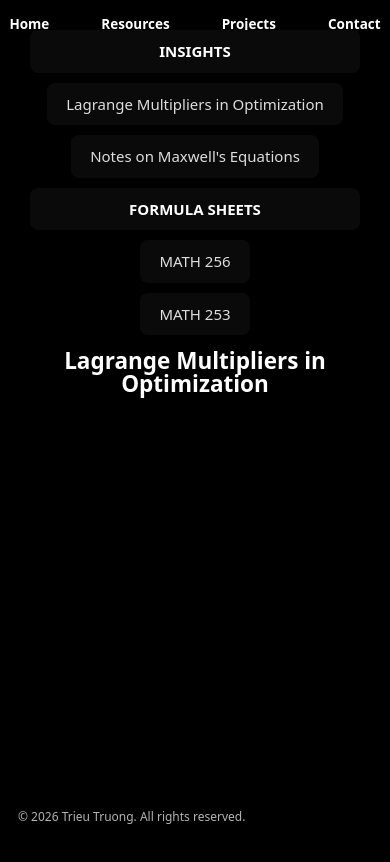
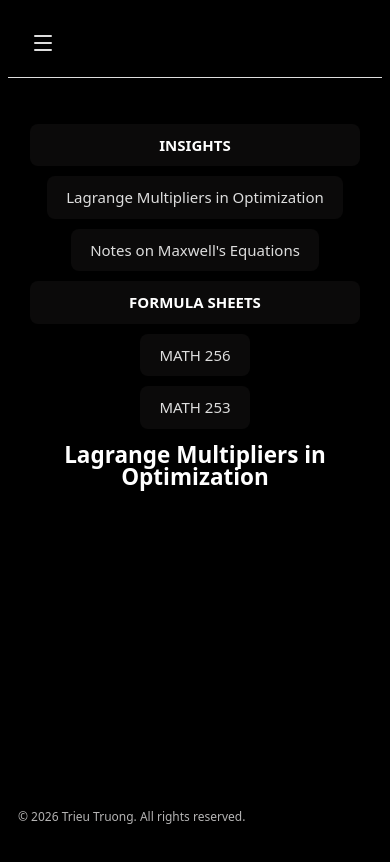
Before and after one commit to ttrieu2025/personal-website, a React (Vite) app: page /Resources in a window 390 px wide. Shown: the top 862 px of the page. Built offline with nearby package versions, Linux system fonts and the light colour scheme.

Commit message:
fix: formating and layout for mobile version

```diff
--- a/package.json
+++ b/package.json
@@ -16,7 +16,9 @@
     "@react-pdf/renderer": "^4.3.1",
     "@tailwindcss/postcss": "^4.1.18",
     "@tailwindcss/vite": "^4.1.18",
+    "@tailwindplus/elements": "^1.0.22",
     "@types/react-latex": "^2.0.3",
+    "lucide-react": "^0.562.0",
     "motion": "^12.23.26",
     "react": "^19.2.0",
     "react-dom": "^19.2.0",
--- a/src/App.css
+++ b/src/App.css
@@ -311,3 +311,18 @@ button-fake {
     font-size: 0.9rem;
   }
 }
+
+.hamburger {
+  display: none; /* Hidden on desktop */
+  background: none;
+  border: none;
+  cursor: pointer;
+  padding: 0.5rem;
+  z-index: 1001;
+}
+
+@media (max-width: 768px) {
+  .hamburger {
+    display: block; /* Shows on mobile */
+  }
+}
--- a/src/App.jsx
+++ b/src/App.jsx
@@ -1,5 +1,7 @@
 import './App.css'
 import { Routes, Route, Link } from 'react-router-dom'
+import { useState } from 'react'
+import { Menu, X } from 'lucide-react'
 
 import Home from './Pages/Home'
 import Resources from './Pages/Resources'
@@ -7,47 +9,101 @@ import Projects from './Pages/Projects'
 import Contact from './Pages/Contact'
 
 function App() {
+  const [isMenuOpen, setIsMenuOpen] = useState(false)
+
+  const toggleMenu = () => {
+    console.log('Toggle clicked, current state:', isMenuOpen)
+    setIsMenuOpen(!isMenuOpen)
+  }
+
+  const closeMenu = () => {
+    console.log('Close menu called')
+    setIsMenuOpen(false)
+  }
+
+  console.log('Current menu state:', isMenuOpen)
+
   return (
     <>
-      <header className="header" >
+<header className="header z-10 shadow-md bg-white gap ">
+  <div className="container mx-auto flex justify-between items-center p-4 border-b">
 
-        <nav className="nav-bar">
-          <Link to="/">
-          <a> Home </a>
+    {/* Hamburger button: visible only on mobile */}
+    <button
+      className="hamburger md:hidden p-2 border rounded"
+      onClick={toggleMenu}
+      aria-label="Toggle menu"
+    >
+      {isMenuOpen ? <X size={24} /> : <Menu size={24} />}
+    </button>
+
+    {/* Desktop: Left-side navigation links */}
+    <nav className="hidden md:flex md:space-x-4">
+      <Link to="/" className="px-4 py-2 ">
+        Home
       </Link>
+      <Link to="/Resources" className="px-4 py-2 ">
+        Resources
+      </Link>
+      <Link to="/Projects" className="px-4 py-2 ">
+        Projects
+      </Link>
+      <Link to="/Contact" className="px-4 py-2 ">
+        Contact
+      </Link>
+    </nav>
 
-          <Link to="/Resources">
-          <a> Resources</a></Link>
-
-        <Link to="/Projects">
-
-        <a>Projects</a></Link>
-        <Link to="/Contact">
-        <a>Contact </a> </Link>
-
-        </nav>
-         <div className="social-links">
-
+    {/* Desktop: Right-side resume button */}
+    <div className="hidden md:block">
       <a
         href="https://drive.google.com/file/d/1wW6WuvkttrJS7zTCpU7Q4jkoKqghzdFD/view?usp=sharing"
         target="_blank"
         rel="noopener noreferrer"
-            className="resume-btn"
+        className="px-6 py-2 text-white rounded"
       >
-
-          Resume </a>
+        Resume
+      </a>
     </div>
 
+    {/* Mobile: Dropdown menu */}
+    <nav
+      className={`nav-bar md:hidden absolute top-full left-0 w-full  transition-all duration-300 overflow-hidden
+        ${isMenuOpen ? 'max-h-96 opacity-100' : 'max-h-0 opacity-0'}
+      `}
+    >
+      <div className="flex flex-col">
+        <Link to="/" onClick={closeMenu} className="px-4 py-3  border-b">
+          Home
+        </Link>
+        <Link to="/Resources" onClick={closeMenu} className="px-4 py-3 border-b">
+          Resources
+        </Link>
+        <Link to="/Projects" onClick={closeMenu} className="px-4 py-3 border-b">
+          Projects
+        </Link>
+        <Link to="/Contact" onClick={closeMenu} className="px-4 py-3  border-b">
+          Contact
+        </Link>
+        <a
+          href="https://drive.google.com/file/d/1wW6WuvkttrJS7zTCpU7Q4jkoKqghzdFD/view?usp=sharing"
+          target="_blank"
+          rel="noopener noreferrer"
+          onClick={closeMenu}
+          className="px-4 py-3 bg-black text-white text-center"
+        >
+          Resume
+        </a>
+      </div>
+    </nav>
+  </div>
 </header>
-
-      {/* Pages */}
       <Routes>
         <Route path="/" element={<Home />} />
         <Route path="/Resources" element={<Resources/>}/>
         <Route path="/Projects" element={<Projects/>}/>
         <Route path="/Contact" element={<Contact/>}/>
       </Routes>
-      {/* Footer */}
+
       <footer className="footer">
         <small>© 2026 Trieu Truong. All rights reserved.</small>
       </footer>
--- a/src/Pages/Home.jsx
+++ b/src/Pages/Home.jsx
@@ -2,27 +2,18 @@ import GradientText from '../components/GradientText'
 function Home() {
   return (
     <div className="page">
-      <div className="intro">
+      <div className="intro p-20">
         <div className="intro-text flex flex-col gap-2">
         <h2 className="font-bold"> Hi, I'm Trieu</h2>
-          <p>
+          <p className="flex gap-2">
           I am a 2nd-year Electrical Engineering student at UBC, focused on building a strong foundation in circuit theory and electromagnetics.
           </p>
         </div>
 
-        <div className="intro-image">
+        <div className="intro-image flex justify-center">
           <img src="/Circuit.svg" alt="Circuit"/>
         </div>
       </div>
-      {/* <div className="intro">
-        <div className="centered-section">
-        <h2>About Me</h2>
-          <p>My passion for mathematics and electricalmagnetism
-          have become my driving forces in both my academic and personal life since high school. While excelling in
-          these field has opened many door for me, I believe that they are important for me to support my family and
-          community in daily life with practical technology solutions. </p>
-          </div>
-      </div> */}
     </div>
   );
 }
--- a/src/Pages/Resources.jsx
+++ b/src/Pages/Resources.jsx
@@ -24,8 +24,8 @@ function Resources() {
   const [current, setCurrent] = useState(Insightitems[0]);
 
   return (
-    <div className="page">
-      <div className="blog-list">
+    <div className="page pt-20">
+      <div className="blog-list pt-5">
         <button-fake> INSIGHTS </button-fake>
         {Insightitems.map((item) => (
           <div key={item.id}>
@@ -57,6 +57,8 @@ function Resources() {
         {/* {current.comment && <p>{current.comment}</p>} */}
         <iframe
           src={current.pdf}
+          className="w-full h-full border-0"
+
           style={{
             border: "none",
             width: "800px",
```
Also changed, not shown: 1 other file (tests, documents, lock files or other folders). Lines whose indentation alone changed are shown as unchanged.
